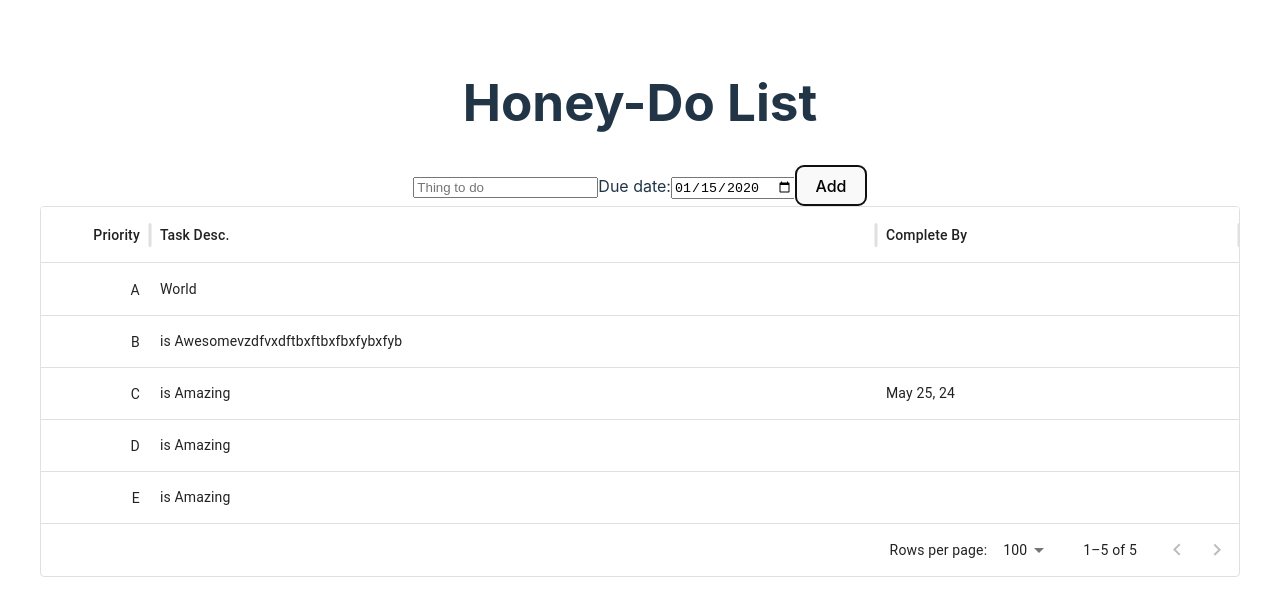
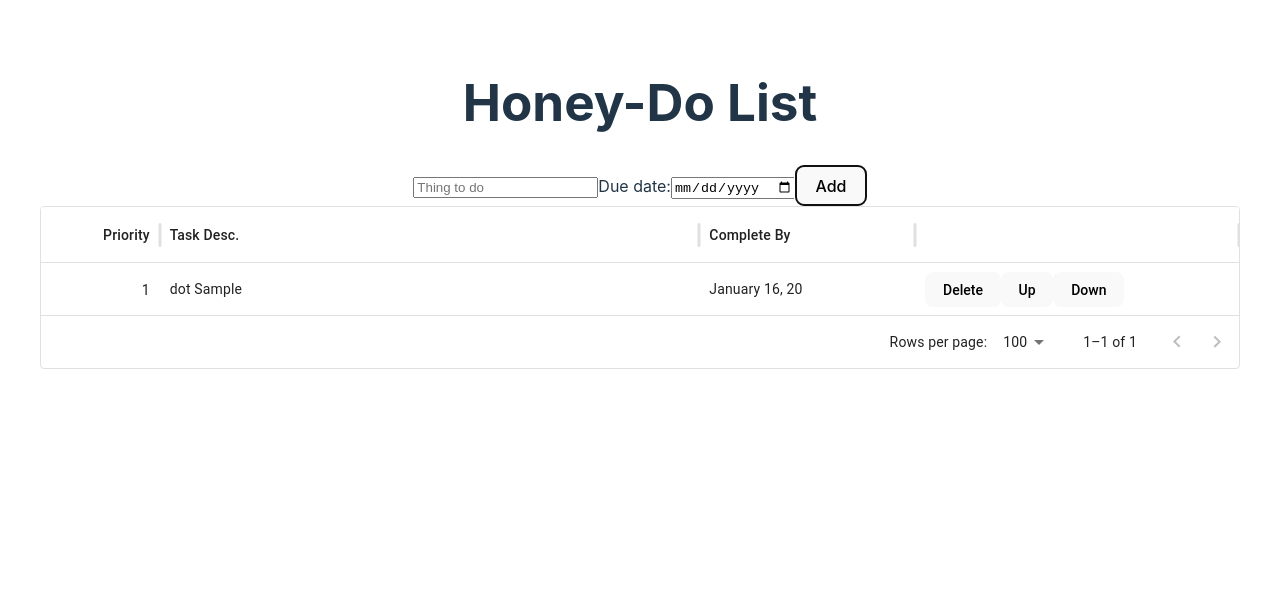
Before and after one commit to CJMiller17/to-do-list, a React (Vite) app: page / in a window 1280 px wide. Both pictures are taken after typing "Sample", "2020-01-15" into the empty fields and a click on the button "Add". Shown: the top 616 px of the page. Built offline with nearby package versions, Linux system fonts and the light colour scheme.

Commit message:
Bug Fixed where the number rememndered its state

```diff
--- a/index.html
+++ b/index.html
@@ -9,6 +9,5 @@
   <body>
     <div id="root"></div>
     <script type="module" src="/src/main.jsx"></script>
-    <script src="https://kit.fontawesome.com/c321e1770f.js" crossorigin="anonymous"></script>
   </body>
 </html>
--- a/package.json
+++ b/package.json
@@ -19,6 +19,7 @@
     "@fortawesome/react-fontawesome": "^0.2.0",
     "@mui/material": "^5.15.16",
     "@mui/x-data-grid": "^7.3.2",
+    "moment": "^2.30.1",
     "react": "^18.2.0",
     "react-dom": "^18.2.0",
     "uuid": "^9.0.1"
--- a/src/Task.jsx
+++ b/src/Task.jsx
@@ -1,40 +1,39 @@
 import React from "react";
 import Button from "./Button";
 
-function Task({tasks, deleteTask, moveTaskUp, MoveTaskDown}) {
+function Task({task, deleteTask, moveTaskUp, moveTaskDown}) {
 
     return (
-      <ol>
-        {tasks.map((task, index) => (
-          <li key={task.id}>
+      <>
+        {/* {tasks.map((task, index) => ( */}
+        <div key={task.id}>
           <span className="status"> dot </span>
           <span className="text">{task.description}</span>
-            {/* // This creates a condition that prevents 'due:'' from appearing on tasks without a due date */}
+          {/* // This creates a condition that prevents 'due:'' from appearing on tasks without a due date
           {task.dueDate && (
             <span className="due-date"> due: {task.dueDate}</span>
-            )}
+          )} */}
 
-            <Button
+          {/* <Button
             class={"delete-button"}
             // The arrow fn has to be used to prevent the natural behavior of calling a function immediately with a parameter.
-              handleAction={() => deleteTask(index)}
             buttonText={"Delete"}
+            handleAction={deleteTask}
           />
 
           <Button
             class={"move-button"}
             buttonText={"Up"}
-              handleAction={() => moveTaskUp(index)}
+            handleAction={moveTaskUp}
           />
 
           <Button
             class={"move-button"}
             buttonText={"Down"}
-              handleAction={() => moveTaskDown(index)}
-            />
-          </li>
-        ))}
-      </ol>
+            handleAction={moveTaskDown}
+          /> */}
+        </div>
+      </>
     );
 
 }
--- a/src/ToDoList.jsx
+++ b/src/ToDoList.jsx
@@ -1,6 +1,7 @@
 import React, { useEffect, useState } from "react";
 import { FontAwesomeIcon } from "@fortawesome/react-fontawesome";
 import Button from "./Button";
+import Task from "./Task";
 import { v4 as uuidv4 } from "uuid";
 import { DataGrid } from "@mui/x-data-grid";
 
@@ -10,26 +11,76 @@ function ToDoList() {
 
   const [newTaskDescription, setNewTaskDescription] = useState("");
   const [newTaskDate, setNewTaskDate] = useState("");
-  console.log(newTaskDate);
-
   const [currentTasks, setCurrentTasks] = useState(
     // Utilizing the Nullish operator to implement local storage on load.
     JSON.parse(localStorage.getItem("currentTasks")) ?? []);
-
-  const rows = [
-    { id: 1, col1: "A", col2: "World" },
-    { id: 2, col1: "B", col2: "is Awesomevzdfvxdftbxftbxfbxfybxfyb ", noWrap: true },
-    { id: 3, col1: "C", col2: "is Amazing", col3: "May 25, 24" },
-    { id: 4, col1: "D", col2: "is Amazing" },
-    { id: 5, col1: "E", col2: "is Amazing" },
+  // const totalRows = currentTasks.length
+  const columns = [
+    {
+      field: "priority",
+      headerName: "Priority",
+      editable: true,
+      flex: .22,
+      sortable: false,
+      display: "flex",
+      align: "right",
+      headerAlign: "right",
+      // renderCell: (params) => (
+      //   <span>{params.api.getRowIndexRelativeToVisibleRows(params.id) + 1}</span>
+      // ),
+    },
+    {
+      field: "col2",
+      headerName: "Task Desc.",
+      editable: true,
+      flex: 1,
+      sortable: false,
+      renderCell: (x) => (
+        <Task
+          task={x.row}
+          // deleteTask={() => deleteTask(x.row.id)}
+          // moveTaskUp={() => moveTaskUp(x.row.id)}
+          // moveTaskDown={() => moveTaskDown(x.row.id)}
+        />
+      ),
+    },
+    {
+      field: "dueDate",
+      headerName: "Complete By",
+      editable: true,
+      flex: .4,
+      sortable: false,
+    },
+    {
+      field: "buttons",
+      headerName: "",
+      editable: true,
+      flex: .6,
+      sortable: false,
+      display: "flex",
+      // align: "right",
+      // headerAlign: "right",
+      renderCell: (x) => (
+        <div>
+          <Button
+            class={"delete-button"}
+            buttonText={"Delete"}
+            handleAction={() => deleteTask(x.row.id)}
+          />
+          <Button
+            class={"move-button"}
+            buttonText={"Up"}
+            handleAction={() => moveTaskUp(x.row.id)}
+          />
+          <Button
+            class={"move-button"}
+            buttonText={"Down"}
+            handleAction={() => moveTaskDown(x.row.id)}
+          />
+        </div>
+      ),
+    },
   ];
-
-  const columns = [
-    { field: "col1", headerName: "Priority", flex: .3, sortable: false, display: "flex", align: "right", headerAlign: "right" },
-    { field: "col2", headerName: "Task Desc.", flex: 2, sortable: false },
-    { field: "col3", headerName: "Complete By", flex: 1, sortable: false },
-  ];
-
 
   // Should update local storage anytime the current task array is updated
   useEffect(() => {
@@ -47,7 +98,6 @@ function ToDoList() {
     const formattedDate = selectedDate.toLocaleDateString("en-US", mmDDYY);
     return formattedDate;
   }
-  //export formatDate
 
   function handleTaskInput(event) {
     setNewTaskDescription(event.target.value);
@@ -58,10 +108,8 @@ function ToDoList() {
     setNewTaskDate(selectedDate);
   }
 
-
   function addTask() {
     // Prevents empty task submissions
-    console.log("here!")
     if (newTaskDescription.trim() !== "") {
       const newTaskObject = {
         id: uuidv4(),
@@ -71,19 +119,22 @@ function ToDoList() {
       setCurrentTasks([...currentTasks, newTaskObject]);
       // Clears the input field
       setNewTaskDescription("");
+      // Clears calendar
+      setNewTaskDate("");
     }
   }
 
 
-  function deleteTask(index) {
+  function deleteTask(id) {
     // The item with the current index doesn't pass the test so doesn't appear in the new array. It doesn't move, it stays behind. Fun mind experiment.
-    const updatedTasks = currentTasks.filter((element, i) => i !== index);
+    const updatedTasks = currentTasks.filter((task) => task.id !== id);
     setCurrentTasks(updatedTasks);
   }
 
 
-  function moveTaskUp(index) {
+  function moveTaskUp(id) {
     // If element is at the top, it can't be moved higher, ie. BUGS!! You can push stuff up and off the screen
+    const index = currentTasks.findIndex((task) => task.id === id);
     if (index > 0) {
       const updatedTasks = [...currentTasks];
       [updatedTasks[index], updatedTasks[index - 1]] = [
@@ -95,7 +146,8 @@ function ToDoList() {
   }
 
 
-  function moveTaskDown(index) {
+  function moveTaskDown(id) {
+    const index = currentTasks.findIndex((task) => task.id === id);
     if (index < currentTasks.length - 1) {
       const updatedTasks = [...currentTasks];
       [updatedTasks[index], updatedTasks[index + 1]] = [
@@ -105,6 +157,10 @@ function ToDoList() {
       setCurrentTasks(updatedTasks);
     }
   }
+
+  const rowsWithPriority = currentTasks.map((task, i) => ({
+    ...task, priority: i + 1,
+  }))
 
   return (
     <>
@@ -145,7 +201,8 @@ function ToDoList() {
 
         <div>
           <DataGrid
-            rows={rows}
+            // rows={currentTasks}
+            rows={rowsWithPriority}
             columns={columns}
             // Disables some built in visibility features that I don't want the user to have
             disableColumnMenu
```
Also changed, not shown: 1 other file (tests, documents, lock files or other folders). Lines whose indentation alone changed are shown as unchanged.
